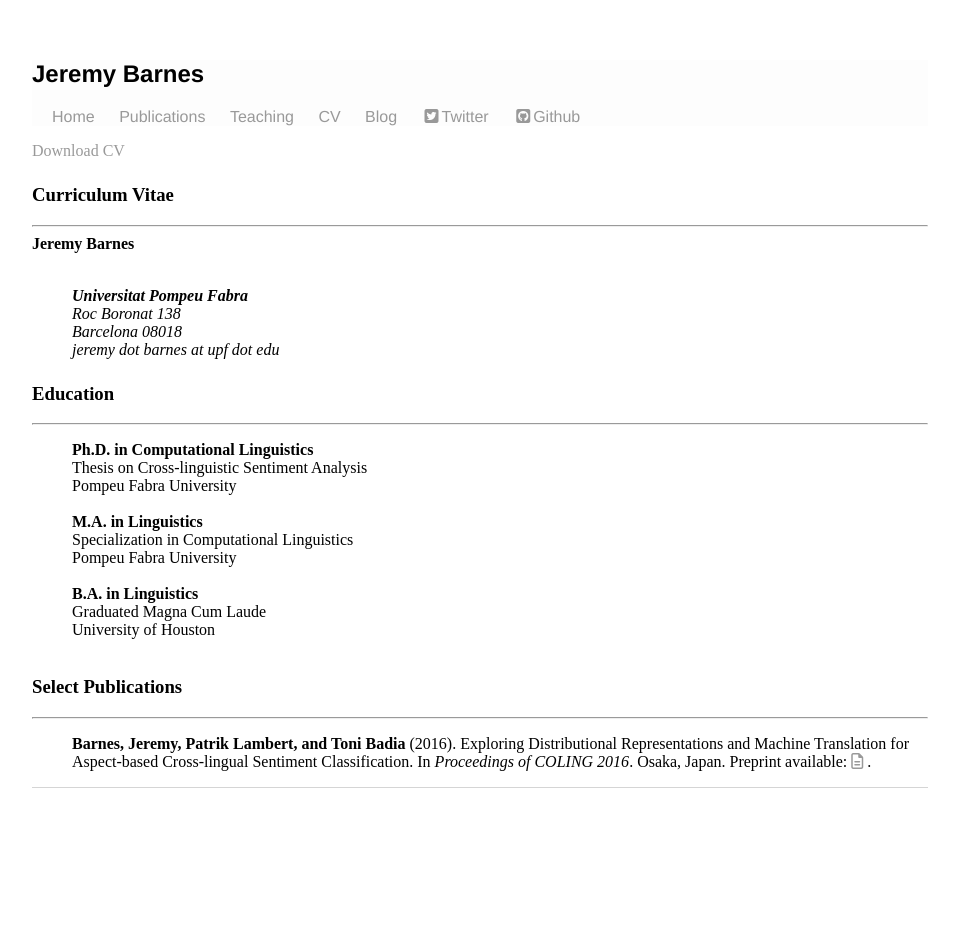
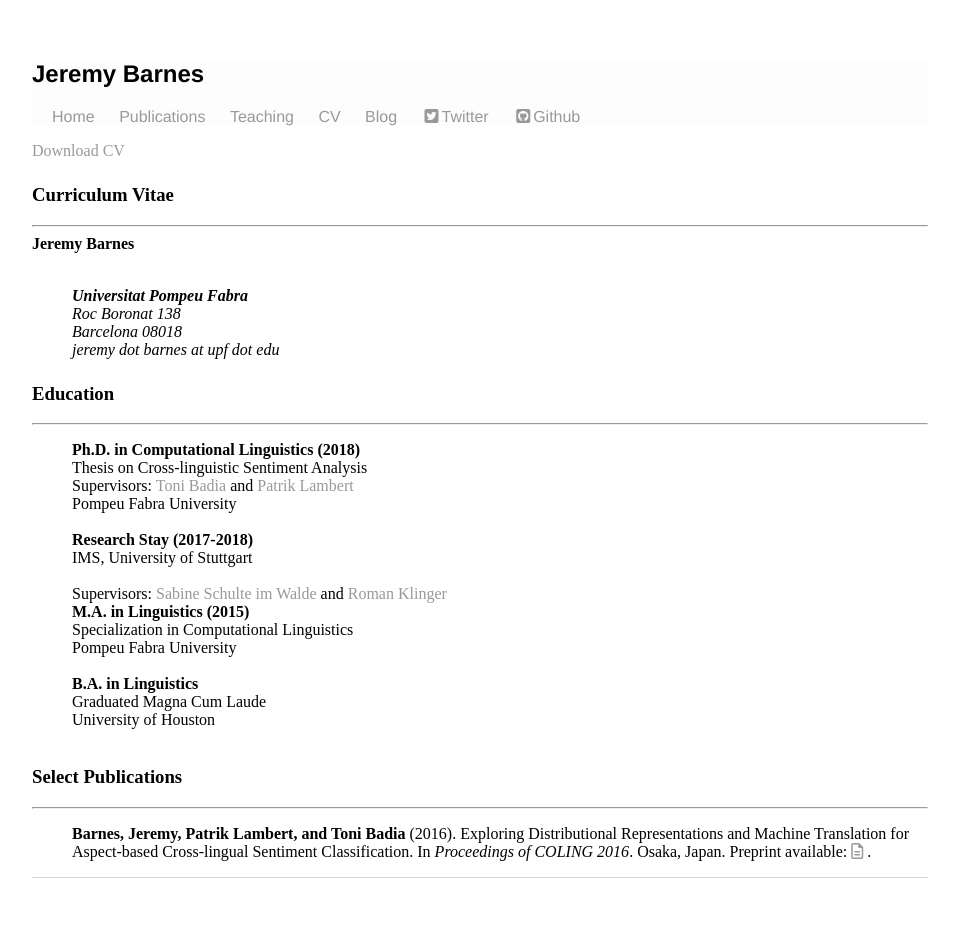
Before and after one commit to jerbarnes/jbarnesspain.github.io, a Jekyll site: the page built from cv/index.html, in a window 1280 px wide. Shown: the whole page, without its empty margins (160-1119 px from the left). Built offline with Jekyll 4.4.1, drawn with Linux system fonts in a browser that asks for light colours; nearby versions of some CDN libraries; before the commit the page ends 900 px from its top, so only the background shows below that.

Commit message:
updated cv

```diff
--- a/cv/index.html
+++ b/cv/index.html
@@ -31,11 +31,16 @@ title: CV
 
 
 <ul>
-	<strong>Ph.D. in Computational Linguistics</strong><br>
+	<strong>Ph.D. in Computational Linguistics (2018)</strong><br>
 		Thesis on Cross-linguistic Sentiment Analysis<br>
+		Supervisors: <a href="https://www.upf.edu/es/web/taln/entry/-/-/15853/adscripcion/antoni-badia"> Toni Badia</a> and <a href="http://glicom.upf.edu/lambert/"> Patrik Lambert</a><br>
 	Pompeu Fabra University<br><br>
 
-		<strong>M.A. in Linguistics</strong><br>
+	<strong>Research Stay (2017-2018)</strong><br>
+		IMS, University of Stuttgart<br><br>
+		Supervisors: <a href="http://www.schulteimwalde.de/"> Sabine Schulte im Walde</a> and <a href="http://romanklinger.de/"> Roman Klinger</a><br>
+
+		<strong>M.A. in Linguistics (2015)</strong><br>
 		Specialization in Computational Linguistics<br>
 		Pompeu Fabra University<br><br>
 
```
